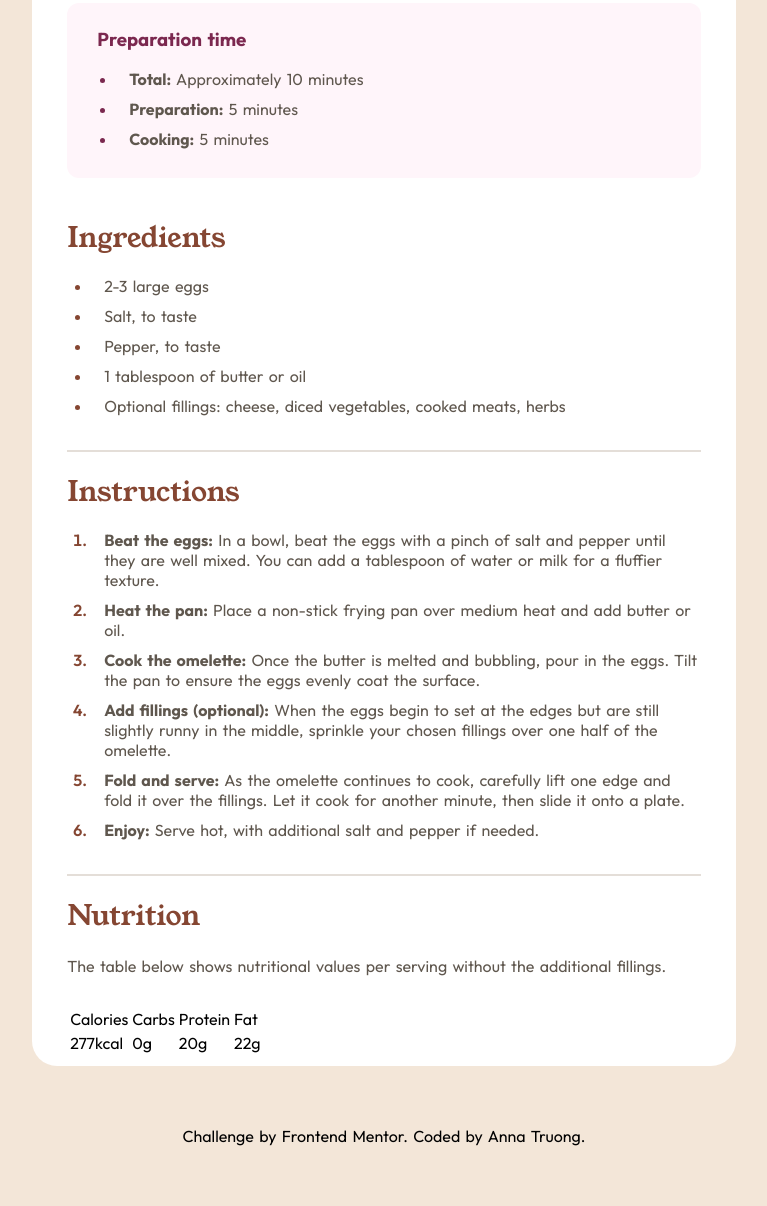
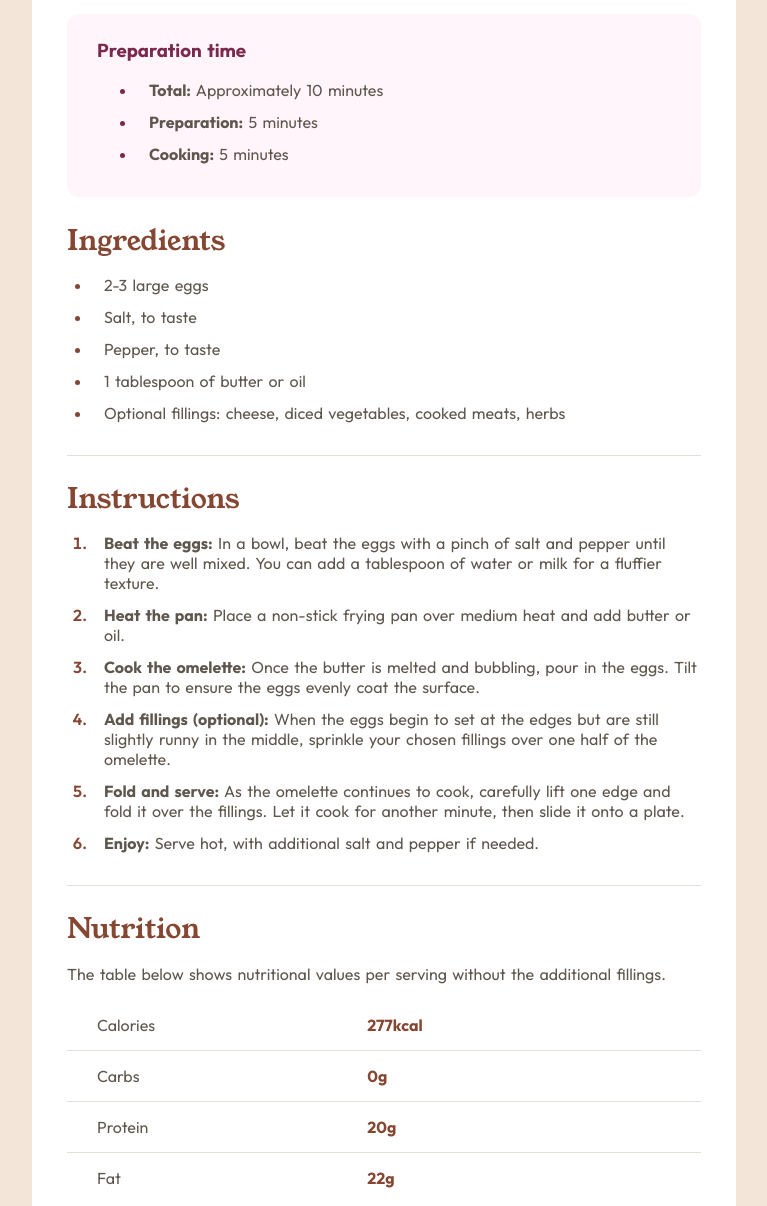
Before and after one commit to annatruong/recipe-website, a plain HTML site: page index.html in a window 1280 px wide. Shown: the part 614-1820 px from the top of the page, without its empty margins (256-1023 px from the left). Drawn offline with Linux system fonts and the light colour scheme.

Commit message:
refactored code

```diff
--- a/index.html
+++ b/index.html
@@ -15,21 +15,20 @@
   </head>
   <body>
     <main>
-      <section id="overview">
+      <section class="overview">
       <img src="./assets/images/image-omelette.jpeg" alt="omelette">
       <h1>Simple Omelette Recipe</h1>
 
       <p>An easy and quick dish, perfect for any meal. This classic omelette combines beaten eggs cooked
       to perfection, optionally filled with your choice of cheese, vegetables, or meats.</p>
-
-      <section id="preparation">
+      </section>
+      <section class="preparation">
         <h3>Preparation time</h3>
         <ul>
           <li><strong>Total:</strong> Approximately 10 minutes</li>
           <li><strong>Preparation:</strong> 5 minutes</li>
           <li><strong>Cooking:</strong> 5 minutes</li>
         </ul>
-      </section>
       </section>
       <section class="ingredients">
         <h2>Ingredients</h2>
@@ -61,20 +60,24 @@
           <li><strong>Enjoy:</strong> Serve hot, with additional salt and pepper if needed.</li>
         </ol>
       </section>
-      <section>
+      <section class="nutrition">
         <h2>Nutrition</h2>
         <p>The table below shows nutritional values per serving without the additional fillings.</p>
         <table>
           <tr>
             <td>Calories</td>
-            <td>Carbs</td>
-            <td>Protein</td>
-            <td>Fat</td>
+            <td>277kcal</td>
           </tr>
           <tr>
-            <td>277kcal</td>
+            <td>Carbs</td>
             <td>0g</td>
+          </tr>
+          <tr>
+            <td>Protein</td>
             <td>20g</td>
+          </tr>
+          <tr>
+            <td>Fat</td>
             <td>22g</td>
           </tr>
       </table>
--- a/style.css
+++ b/style.css
@@ -1,52 +1,116 @@
 * {
     box-sizing: border-box;
-    font-family: "Outfit", sans-serif;
-    word-spacing: 2px;
-
 }
 
 body {
     margin: 0;
     background-color: hsl(30, 54%, 90%);
     padding: 100px 0;
+    word-spacing: 2px;
     height:100vh;
+}
+
+main {
+    background-color:hsl(0, 0%, 100%);
+    width: 55%;
+    margin: 0 auto;
+    padding: 20px;
+    border-radius: 25px;
+}
+
+section {
+    margin: 15px;
 }
 
 h1, h2 {
     font-family: "Young Serif", serif;
     font-weight: 400;
-    line-height: 20px;
+}
+
+h3, p, ul, ol, table, footer {
+    font-family: "Outfit", sans-serif;
 }
 
 h1 {
     font-size: 38px;
+    margin: 20px auto;
     color: hsl(24, 5%, 18%);
 }
 
 h2 {
     font-size: 28px;
-    color: hsl(14, 45%, 36%);
-    margin: 10px 10px 5px 0px;
+    margin-bottom: 15px;
 }
 
 h3 {
     color: hsl(332, 51%, 32%);
-    margin-bottom: 2px;
 }
 
 p {
-    font-family: "Outfit", sans-serif;
     font-size: 16px;
-    color: hsl(30, 10%, 34%);
-    margin: 30px 0;;
+    font-weight: 400;
 }
 
+p, li, td:nth-child(odd) {
+    color: hsl(30, 10%, 34%);
+}
 
-main {
-    background-color:hsl(0, 0%, 100%);
-    width: 55%;
-    margin: 0 auto;
-    border-radius: 25px;
+h2, .ingredients li::marker, .instructions li::marker, td:nth-child(even) {
+    color: hsl(14, 45%, 36%);
+}
+
+.overview {
+    margin-bottom: 35px;
+}
+
+.preparation {
+    background-color: hsl(330, 100%, 98%);
+    padding: 5px 30px;
+    border-radius: 12px;
+}
+
+li {
+    padding-bottom: 12px;
+    padding-left: 12px;
+}
+
+.preparation li::marker {
+    color: hsl(332, 51%, 32%);
+}
+
+.ingredients, .instructions {
+    padding-bottom: 20px;
+}
+
+.ingredients, .instructions, tr:nth-child(-n + 3) {
+    border-bottom: solid 1px hsl(30, 18%, 87%);
+}
+
+.ingredients ul, .instructions ol {
+    padding-left: 25px;
+    margin: 0;
+}
+
+.instructions li::marker {
+    font-weight: 600;
+}
+
+table {
+    width: 100%;
+    border-collapse: collapse;
+}
+
+td {
+    padding: 15px;
+}
+
+td:nth-child(even) {
+    font-weight: 700;
+}
+
+td:nth-child(odd) {
+    padding-left: 30px;
+    width: 45%;
 }
 
 img {
@@ -55,89 +119,13 @@ img {
     margin-bottom: 10px;
 }
 
-#overview, section {
-    width: 90%;
-}
-
-section {
-    margin: 10px auto;
-    width: 90%;
-    padding: 10px 0;
-}
-
-#overview {
-    padding-top: 40px;
-    margin: 0 auto;
-}
-
-
-#preparation {
-    background-color: hsl(330, 100%, 98%);
-    padding: 5px 30px;
-    width: 100%;
-    margin-top: 10px;
-    border-radius: 12px;
-}
-
-#preparation li {
-    padding: 2px 2px 8px 12px;
-    color: hsl(30, 10%, 34%);
-}
-
-#preparation li::marker {
-    color: hsl(332, 51%, 32%);
-  }
-
-#preparation ul {
-    padding-left: 20px;
-}
-
-.ingredients {
-    /* background-color: aquamarine; */
-    padding: 10px 0;
-    border-bottom: solid 2px hsl(30, 18%, 87%);
-}
-
-.ingredients li {
-    padding: 2px 2px 8px 12px;
-    color: hsl(30, 10%, 34%);
-}
-
-.ingredients li::marker {
-    color: hsl(14, 45%, 36%);
-  }
-
-.ingredients ul {
-    padding-left: 25px;
-    padding-top: 10px;
-}
-.instructions {
-    /* background-color: aquamarine; */
-    padding: 10px 0;
-    border-bottom: solid 2px hsl(30, 18%, 87%);
-}
-
-.instructions li {
-    padding: 2px 2px 8px 12px;
-    color: hsl(30, 10%, 34%);
-}
-
-.instructions li::marker {
-    color: hsl(14, 45%, 36%);
-    font-weight: 600;
-  }
-
-.instructions ol {
-    padding-left: 25px;
-    padding-top: 10px;
-}
-
 a, a:active, a:visited {
     color: #000;
     text-decoration: none;
 }
 
 footer {
+    font-size: 14px;
     width: 55%;
     padding: 50px;
     margin: auto;
```
